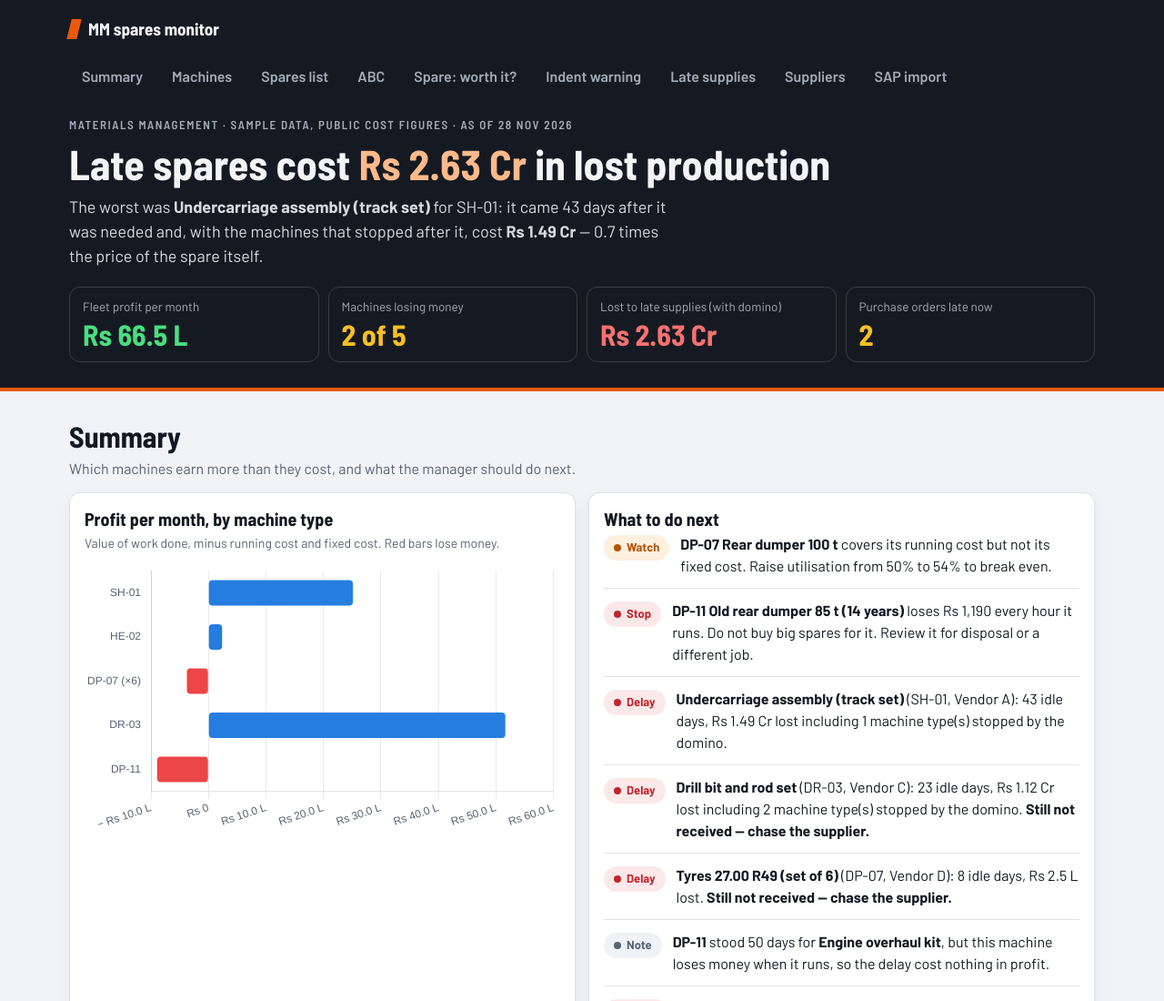
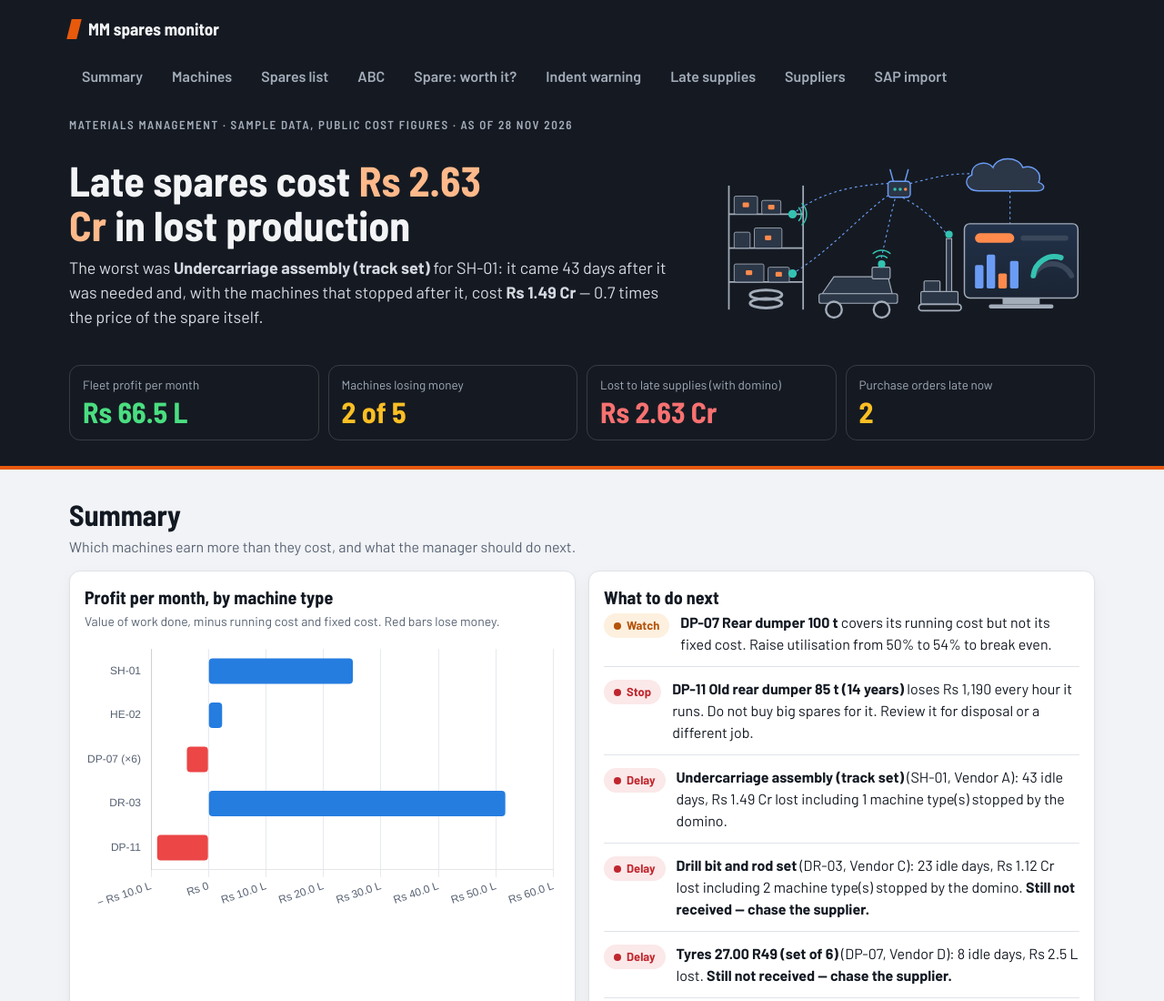
Before and after one commit to gujjumanojkumar-collab/mcl-materialsmanagement, a plain HTML site: page index.html in a window 1280 px wide. Shown: the top 1100 px of the page at 91% size. Drawn offline with nearby package versions, Linux system fonts and the light colour scheme.

Commit message:
Add IoT-linked stores drawing to the page header
Co-Authored-By: Claude Opus 5.5 <noreply@anthropic.com>
Claude-Session: https://claude.ai/code/session_019Vh33oTDT4w1KmsPHSyWrQ

```diff
--- a/index.html
+++ b/index.html
@@ -20,8 +20,13 @@
 
 <div class="hero"><div class="wrap">
   <div class="eyebrow">Materials Management · sample data, public cost figures · as of <span id="asOf">today</span></div>
-  <h1 id="headline">Working it out…</h1>
-  <p class="lede" id="lede"></p>
+  <div class="hero-top">
+    <div>
+      <h1 id="headline">Working it out…</h1>
+      <p class="lede" id="lede"></p>
+    </div>
+    <img class="hero-iot" src="images/iot-warehouse.svg" width="720" height="400" alt="IoT-linked stores: tagged spares on racks, a dumper and a drill send sensor data through a gateway and the cloud to the MM dashboard">
+  </div>
   <div class="kpis">
     <div class="kpi"><div class="l">Fleet profit per month</div><div class="v" id="kProfit">–</div></div>
     <div class="kpi"><div class="l">Machines losing money</div><div class="v" id="kLosing">–</div></div>
--- a/style.css
+++ b/style.css
@@ -59,6 +59,12 @@ h1 .hl{color:#ffb98a}
 .kpi .l{font-size:13.5px;color:var(--band-muted);line-height:1.3}
 .kpi .v{font-family:var(--f-head);font-size:clamp(24px,3.4vw,32px);font-weight:700;line-height:1.1;margin-top:4px}
 .kpi .v.bad{color:#f87171}.kpi .v.ok{color:#4ade80}.kpi .v.warn{color:#fbbf24}
+
+/* Hero: headline beside the IoT drawing */
+.hero-top{display:grid;grid-template-columns:minmax(0,1fr) minmax(0,420px);gap:12px 32px;align-items:center}
+.hero-iot{display:block;width:100%;height:auto}
+@media (max-width:860px){.hero-top{grid-template-columns:minmax(0,1fr)}.hero-iot{max-width:480px}}
+@media print{.hero-iot{display:none}}
 
 /* Sections and panels */
 main section{padding-top:32px;scroll-margin-top:8px}
```
Also changed, not shown: images/iot-warehouse.svg (added), 1 other file.
